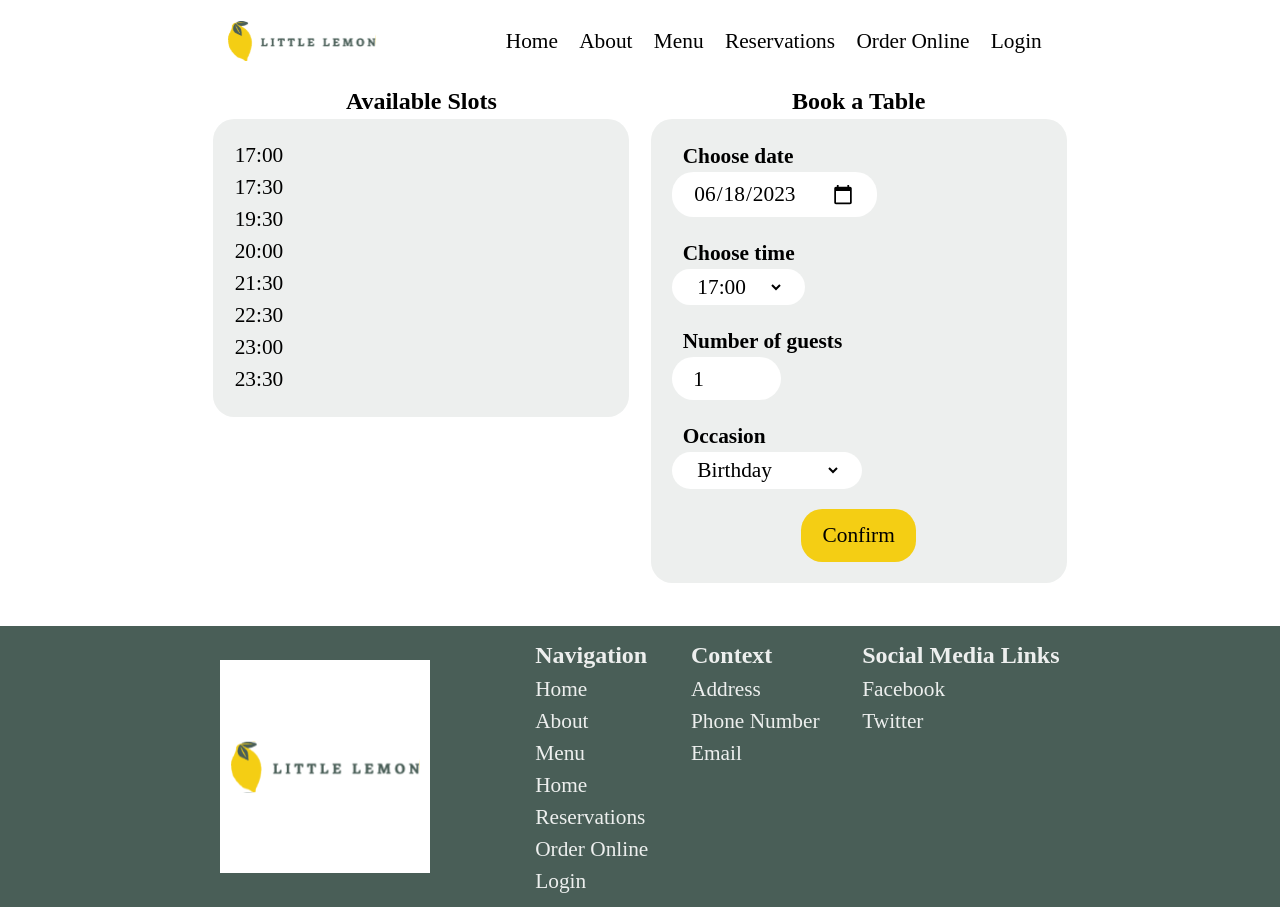
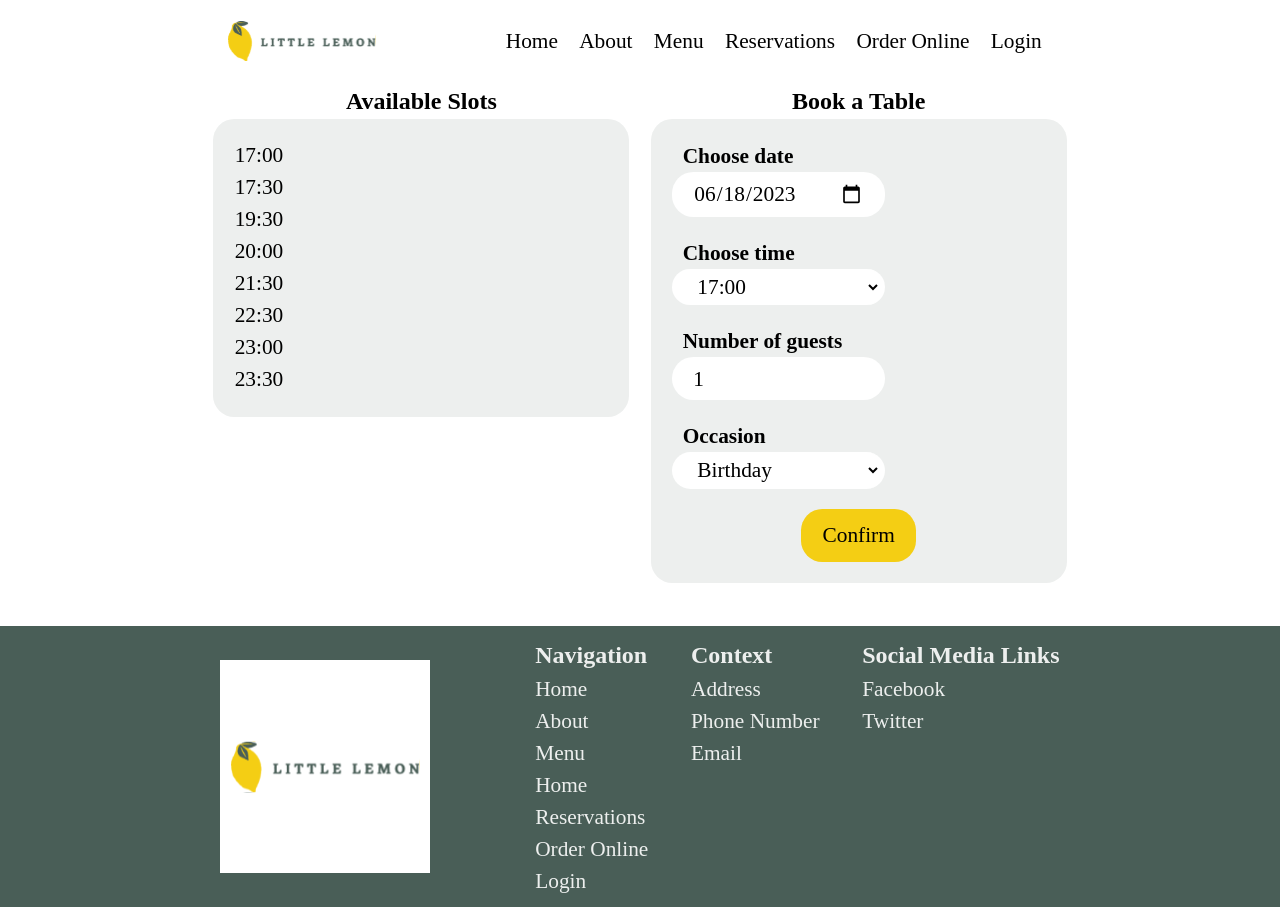
Before and after one commit to blackskygg/little-lemon, a React (Create React App) app: page /book in a window 1280 px wide. Built offline with nearby package versions, Linux system fonts and the light colour scheme.

Commit message:
final tweaks

```diff
--- a/src/BookingForm.js
+++ b/src/BookingForm.js
@@ -1,14 +1,14 @@
 import { useFormik } from 'formik';
 import { useEffect } from 'react';
-import { button, hoverLink } from './commonStyles';
+import { button } from './commonStyles';
 import * as Yup from 'yup';
 import { fetchAPI, submitAPI } from './apis';
 import { useNavigate } from 'react-router-dom';
 
 const formClasses = 'self-stretch flex flex-col items-start gap-[20px] bg-h-l p-4 rounded-2xl box-border';
 const labelClasses = 'block text-paragraph font-bold px-2';
-const inputClasses = 'text-paragraph bg-white rounded-2xl px-4 py-1 hover:shadow-xl';
-const selectClasses = inputClasses + ' border-r-[1rem] border-white';
+const inputClasses = 'text-paragraph bg-white rounded-2xl px-4 py-1 hover:shadow-xl w-40';
+const selectClasses = inputClasses + ' border-r-4 border-white';
 
 function BookingForm({ availableTimes, updateTimes }) {
     const navigate = useNavigate();
```
